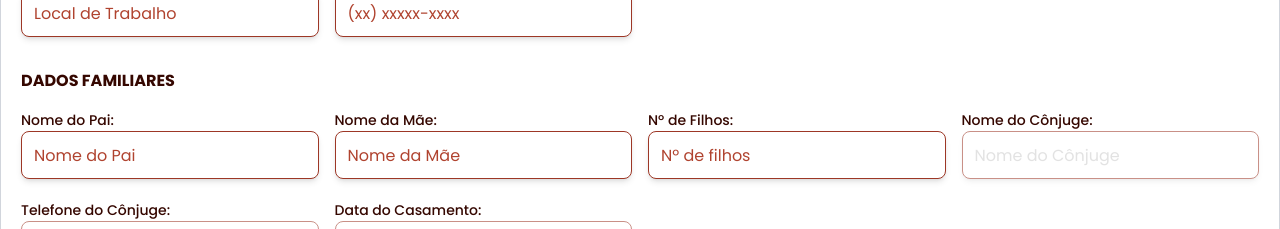
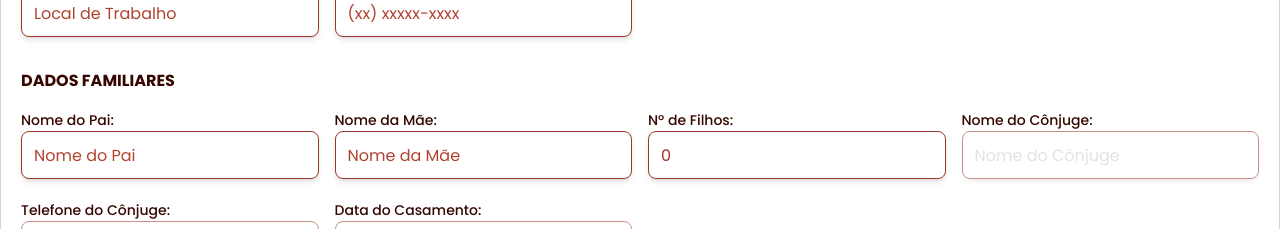
Before and after one commit to vitchin/controle-membros-congregados-project, a Next.js app: page /register in a window 1280 px wide. Shown: the part 920-1149 px from the top of the page. Built offline with nearby package versions, Linux system fonts and the light colour scheme.

Commit message:
[feat] register.tsx | ajuste numFilhos

```diff
--- a/src/app/components/register.tsx
+++ b/src/app/components/register.tsx
@@ -292,7 +292,7 @@ export function Register() {
         <div className={inputstyle}>
           <FormInput id="pai" label="Nome do Pai:" placeholder="Nome do Pai" type="text" value={formData.pai} onChange={manipularMudancaInput}/>
           <FormInput id="mae" label="Nome da Mãe:" placeholder="Nome da Mãe" type="text" value={formData.mae} onChange={manipularMudancaInput} />
-          <FormInput id="numFilhos" label="Nº de Filhos:" placeholder="Nº de filhos" type="number" value={formData.numFilhos ?? ''} onChange={manipularMudancaInput}/>
+          <FormInput id="numFilhos" label="Nº de Filhos:" placeholder="Nº de filhos" type="number" value={formData.numFilhos !== null && formData.numFilhos !== undefined ? String(formData.numFilhos) : '0'} onChange={manipularMudancaInput}/>
           <FormInput id="conjuge" label="Nome do Cônjuge:" placeholder="Nome do Cônjuge" type="text" value={formData.conjuge} onChange={manipularMudancaInput} disabled={formData.estadoCivil !== "Casado" && formData.estadoCivil !== "União estável"}/>
           <FormInput id="conjugeTel" label="Telefone do Cônjuge:" placeholder="(xx) xxxxx-xxxx" value={formData.conjugeTel} onChange={manipularMudancaInput} disabled={formData.estadoCivil !== "Casado" && formData.estadoCivil !== "União estável"} />
           <FormInput id="dtCasamento" label="Data do Casamento:" placeholder="" type="date" value={formData.dtCasamento} onChange={manipularMudancaInput} disabled={formData.estadoCivil !== "Casado" && formData.estadoCivil !== "União estável"} />
```
